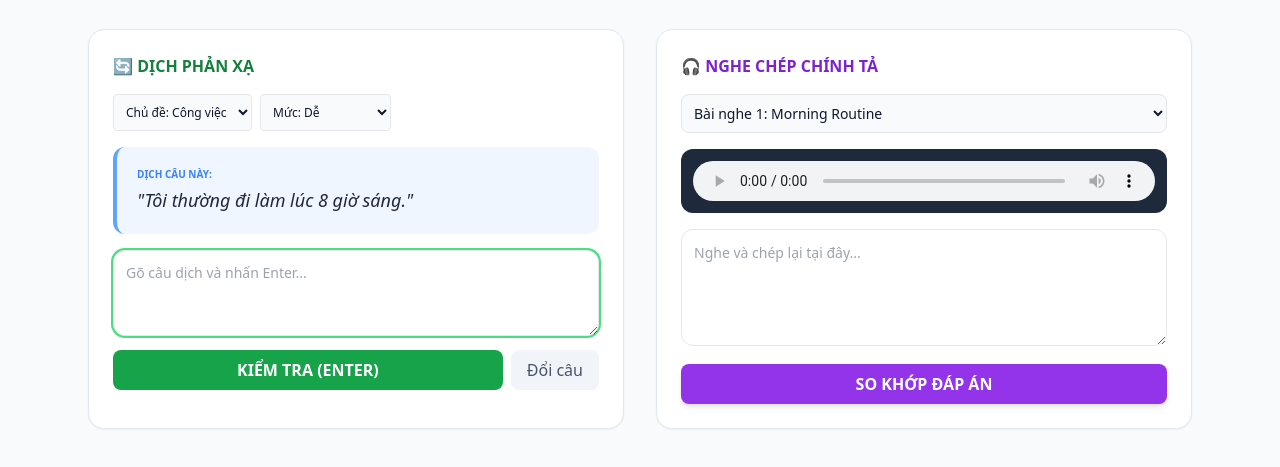
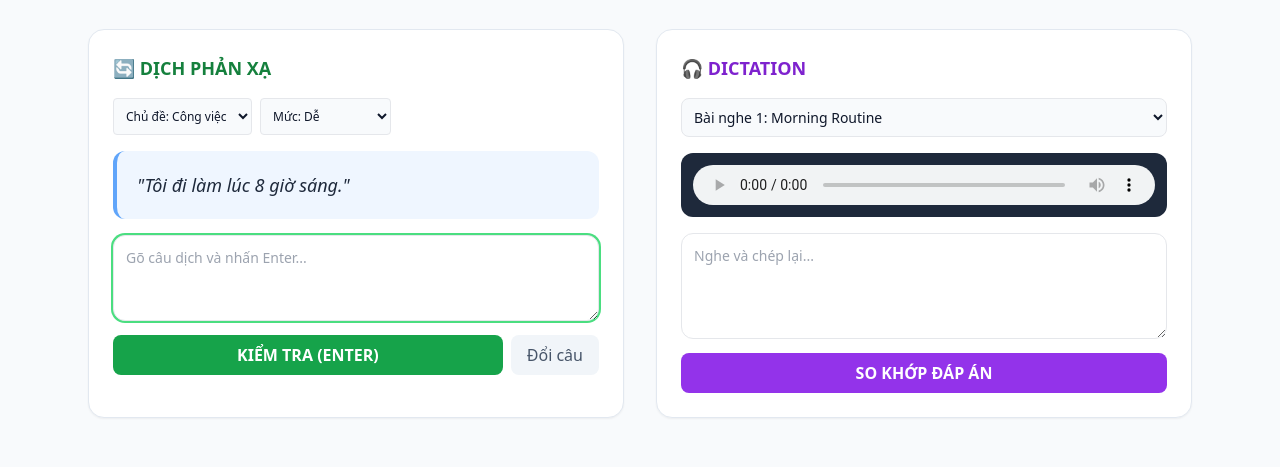
Before and after one commit to meizdoan/practice-english, a plain HTML site: page index.html in a window 1280 px wide. Shown: the part 83-550 px from the top of the page. Drawn offline with nearby package versions, Linux system fonts and the light colour scheme.

Commit message:
Update index.html

```diff
--- a/index.html
+++ b/index.html
@@ -3,7 +3,7 @@
 <head>
     <meta charset="UTF-8">
     <meta name="viewport" content="width=device-width, initial-scale=1.0">
-    <title>English Reflex & Dictation</title>
+    <title>English Practice Tool</title>
     <script src="https://cdn.tailwindcss.com"></script>
     <style>
         .correct { color: #16a34a; font-weight: bold; }
@@ -19,10 +19,8 @@
         </header>
 
         <div class="grid grid-cols-1 lg:grid-cols-2 gap-8">
-
             <section class="bg-white p-6 rounded-2xl shadow-sm border border-slate-200">
-                <h2 class="font-bold mb-4 text-green-700 flex items-center gap-2">🔄 DỊCH PHẢN XẠ</h2>
-
+                <h2 class="font-bold mb-4 text-green-700 flex items-center gap-2 text-lg">🔄 DỊCH PHẢN XẠ</h2>
                 <div class="flex gap-2 mb-4">
                     <select id="topic-select" class="text-xs p-2 border rounded bg-slate-50 outline-none">
                         <option value="Công việc">Chủ đề: Công việc</option>
@@ -33,73 +31,48 @@
                         <option value="Trung bình">Mức: Trung bình</option>
                     </select>
                 </div>
-
                 <div class="mb-4 bg-blue-50 p-5 rounded-xl border-l-4 border-blue-400">
-                    <p class="text-[10px] text-blue-500 font-bold mb-1 uppercase">Dịch câu này:</p>
-                    <p id="vietnamese-task" class="text-lg font-medium italic text-slate-800">Đang tải...</p>
+                    <p id="vietnamese-task" class="text-lg font-medium italic text-slate-800 italic">Đang tải...</p>
                 </div>
-
-                <textarea id="translation-input" rows="3"
-                    placeholder="Gõ câu dịch và nhấn Enter..."
-                    class="w-full p-3 border rounded-xl outline-none focus:ring-2 focus:ring-green-400 mb-2 text-sm shadow-sm"></textarea>
-
+                <textarea id="translation-input" rows="3" placeholder="Gõ câu dịch và nhấn Enter..." class="w-full p-3 border rounded-xl outline-none focus:ring-2 focus:ring-green-400 mb-2 text-sm"></textarea>
                 <div class="flex gap-2">
                     <button onclick="processCheck()" class="flex-1 bg-green-600 text-white py-2 rounded-lg font-bold hover:bg-green-700 transition">KIỂM TRA (ENTER)</button>
                     <button onclick="nextTrans()" class="px-4 bg-slate-100 text-slate-600 rounded-lg hover:bg-slate-200">Đổi câu</button>
                 </div>
-
                 <div id="translation-feedback" class="mt-4 text-sm hidden p-4 rounded-xl border transition-all"></div>
             </section>
 
             <section class="bg-white p-6 rounded-2xl shadow-sm border border-slate-200">
-                <h2 class="font-bold mb-4 text-purple-700 flex items-center gap-2">🎧 NGHE CHÉP CHÍNH TẢ</h2>
-
-                <div class="mb-4">
-                    <select id="audio-select" onchange="loadAudioTask()" class="w-full text-sm p-2 border rounded-lg bg-slate-50 outline-none">
-                        <option value="0">Bài nghe 1: Morning Routine</option>
-                        <option value="1">Bài nghe 2: Travel Plans</option>
-                    </select>
-                </div>
-
-                <div class="bg-slate-800 rounded-xl p-3 mb-4 flex items-center gap-4">
-                    <audio id="audio-player" controls class="w-full h-10"></audio>
-                </div>
-
-                <textarea id="dictation-input" rows="4"
-                    placeholder="Nghe và chép lại tại đây..."
-                    class="w-full p-3 border rounded-xl outline-none focus:ring-2 focus:ring-purple-400 text-sm leading-relaxed"></textarea>
-
-                <button onclick="checkDictation()" class="w-full mt-3 bg-purple-600 text-white py-2 rounded-lg hover:bg-purple-700 font-bold transition shadow-md">SO KHỚP ĐÁP ÁN</button>
-
-                <div id="dictation-result" class="mt-4 text-sm hidden p-4 bg-slate-50 rounded-xl border border-slate-200">
-                    <p class="font-bold text-xs text-slate-400 mb-2 uppercase">Kết quả đối chiếu:</p>
-                    <div id="comparison-display" class="leading-relaxed text-sm"></div>
-                </div>
+                <h2 class="font-bold mb-4 text-purple-700 flex items-center gap-2 text-lg">🎧 DICTATION</h2>
+                <select id="audio-select" onchange="loadAudioTask()" class="w-full text-sm p-2 border rounded-lg bg-slate-50 mb-4">
+                    <option value="0">Bài nghe 1: Morning Routine</option>
+                    <option value="1">Bài nghe 2: Travel Plans</option>
+                </select>
+                <div class="bg-slate-800 rounded-xl p-3 mb-4"><audio id="audio-player" controls class="w-full h-10"></audio></div>
+                <textarea id="dictation-input" rows="4" placeholder="Nghe và chép lại..." class="w-full p-3 border rounded-xl outline-none focus:ring-2 focus:ring-purple-400 text-sm mb-2"></textarea>
+                <button onclick="checkDictation()" class="w-full bg-purple-600 text-white py-2 rounded-lg font-bold hover:bg-purple-700 transition">SO KHỚP ĐÁP ÁN</button>
+                <div id="dictation-result" class="mt-4 text-sm hidden p-4 bg-slate-50 rounded-xl border border-slate-200"><div id="comparison-display"></div></div>
             </section>
         </div>
     </div>
 
     <script>
-        // DATA
         const translationDB = [
-            { topic: "Công việc", level: "Dễ", vi: "Tôi thường đi làm lúc 8 giờ sáng.", en: ["I usually go to work at 8 AM.", "I go to work at 8 o'clock."] },
-            { topic: "Công việc", level: "Trung bình", vi: "Vui lòng gửi cho tôi bản báo cáo trước 5 giờ chiều.", en: ["Please send me the report before 5 PM."] },
-            { topic: "Du lịch", level: "Dễ", vi: "Nhà vệ sinh ở đâu vậy?", en: ["Where is the bathroom?", "Where is the restroom?"] }
+            { topic: "Công việc", level: "Dễ", vi: "Tôi đi làm lúc 8 giờ sáng.", en: ["I go to work at 8 AM."] },
+            { topic: "Du lịch", level: "Dễ", vi: "Nhà vệ sinh ở đâu?", en: ["Where is the bathroom?"] }
         ];
 
         const dictationDB = [
-            { title: "Morning Routine", url: "https://www.w3schools.com/html/horse.ogg", sub: "I wake up early and start my day with a cup of hot coffee." },
-            { title: "Travel Plans", url: "https://www.w3schools.com/html/horse.ogg", sub: "I am planning to visit Tokyo next summer with my family." }
+            { title: "Morning Routine", url: "https://www.w3schools.com/html/horse.ogg", sub: "I wake up early and drink coffee." },
+            { title: "Travel Plans", url: "https://www.w3schools.com/html/horse.ogg", sub: "I will go to Japan next year." }
         ];
 
         let currentTrans = {};
 
-        // LOGIC DỊCH PHẢN XẠ
         function nextTrans() {
             const topic = document.getElementById('topic-select').value;
             const level = document.getElementById('level-select').value;
             const filtered = translationDB.filter(q => q.topic === topic && q.level === level);
-
             if(filtered.length > 0) {
                 currentTrans = filtered[Math.floor(Math.random() * filtered.length)];
                 document.getElementById('vietnamese-task').innerText = `"${currentTrans.vi}"`;
@@ -112,63 +85,46 @@
         function processCheck() {
             const inputEl = document.getElementById('translation-input');
             const userAns = inputEl.value.trim().toLowerCase().replace(/[.,?!]/g, "");
+            const isCorrect = currentTrans.en.some(ans => ans.toLowerCase().replace(/[.,?!]/g, "") === userAns);
             const feedback = document.getElementById('translation-feedback');
-
-            if(!userAns) return;
-
-            const isCorrect = currentTrans.en.some(ans => ans.toLowerCase().replace(/[.,?!]/g, "") === userAns);
             feedback.classList.remove('hidden');
-
             if (isCorrect) {
-                feedback.className = "mt-4 text-sm p-4 rounded-xl border bg-green-50 border-green-200 text-green-700 font-medium";
-                feedback.innerHTML = "✅ Tuyệt vời! Bạn đã dịch chính xác.";
+                feedback.className = "mt-4 text-sm p-4 rounded-xl border bg-green-50 border-green-200 text-green-700";
+                feedback.innerHTML = "✅ Chính xác! Đang chuyển câu...";
                 setTimeout(nextTrans, 1500);
             } else {
                 feedback.className = "mt-4 text-sm p-4 rounded-xl border bg-red-50 border-red-200 text-red-700";
-                feedback.innerHTML = `❌ Sai rồi. Đáp án đúng là: <br><b class="text-slate-900">"${currentTrans.en[0]}"</b>`;
+                feedback.innerHTML = `❌ Chưa đúng. Đáp án: <b>${currentTrans.en[0]}</b>`;
             }
         }
 
-        // Bắt phím Enter
-        document.getElementById('translation-input').addEventListener('keydown', function(e) {
-            if (e.key === 'Enter' && !e.shiftKey) {
-                e.preventDefault();
-                processCheck();
-            }
+        document.getElementById('translation-input').addEventListener('keydown', (e) => {
+            if (e.key === 'Enter' && !e.shiftKey) { e.preventDefault(); processCheck(); }
         });
 
-        // LOGIC DICTATION
         function loadAudioTask() {
-            const index = document.getElementById('audio-select').value;
-            document.getElementById('audio-player').src = dictationDB[index].url;
+            const idx = document.getElementById('audio-select').value;
+            document.getElementById('audio-player').src = dictationDB[idx].url;
             document.getElementById('dictation-input').value = "";
             document.getElementById('dictation-result').classList.add('hidden');
         }
 
         function checkDictation() {
-            const index = document.getElementById('audio-select').value;
-            const userText = document.getElementById('dictation-input').value.trim().toLowerCase().split(/\s+/);
-            const originalWords = dictationDB[index].sub.split(/\s+/);
-
+            const idx = document.getElementById('audio-select').value;
+            const userWords = document.getElementById('dictation-input').value.trim().toLowerCase().split(/\s+/);
+            const originalWords = dictationDB[idx].sub.split(/\s+/);
             let resultHTML = "";
             originalWords.forEach((word, i) => {
                 let cleanWord = word.toLowerCase().replace(/[.,?!]/g, "");
-                let cleanUserWord = userText[i] ? userText[i].toLowerCase().replace(/[.,?!]/g, "") : "";
-
-                if (cleanUserWord === cleanWord) {
-                    resultHTML += `<span class="correct">${word}</span> `;
-                } else {
-                    resultHTML += `<span class="incorrect">${word}</span> <span class="text-blue-500 font-bold">[${userText[i] || '... '}]</span> `;
-                }
+                let cleanUser = userWords[i] ? userWords[i].toLowerCase().replace(/[.,?!]/g, "") : "";
+                if (cleanUser === cleanWord) resultHTML += `<span class="correct">${word}</span> `;
+                else resultHTML += `<span class="incorrect">${word}</span> <span class="text-blue-500">[${userWords[i] || '...'}]</span> `;
             });
-
             document.getElementById('dictation-result').classList.remove('hidden');
             document.getElementById('comparison-display').innerHTML = resultHTML;
         }
 
         window.onload = () => { nextTrans(); loadAudioTask(); };
-        document.getElementById('topic-select').onchange = nextTrans;
-        document.getElementById('level-select').onchange = nextTrans;
     </script>
 </body>
 </html>
```
